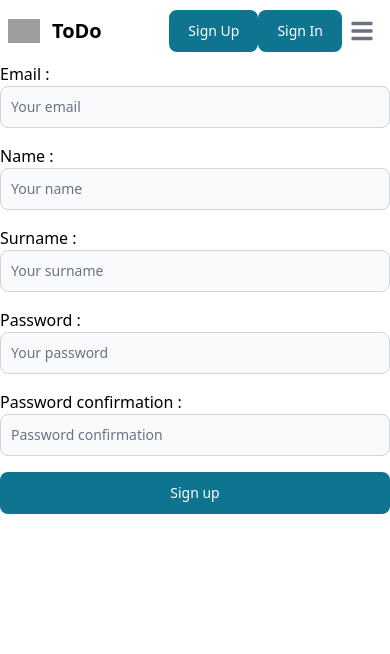
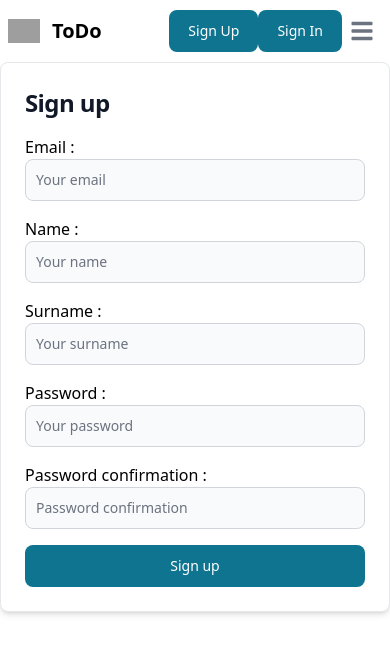
Before and after one commit to ddruart19/react, a Next.js app in the folder frontend/: page /react/signup in a window 390 px wide. Shown: the top 654 px of the page. Built offline with nearby package versions, Linux system fonts and the light colour scheme; grey boxes are pictures that could not be loaded.

Commit message:
Add responsive design for Sign Up form

```diff
--- a/frontend/src/Components/SignUpForm.tsx
+++ b/frontend/src/Components/SignUpForm.tsx
@@ -1,4 +1,4 @@
-import { Button, TextInput } from "flowbite-react";
+import { Button, Card, TextInput } from "flowbite-react";
 import { ErrorMessage, Field, FieldProps, Form, Formik } from "formik"
 import { CSSProperties } from "react";
 import { useMutation, useQueryClient } from "react-query";
@@ -7,6 +7,10 @@ import { createUser } from "../APICall";
 
 const divErrorStyles: CSSProperties = {
     color: 'red',
+}
+
+const styleCard: CSSProperties = {
+    margin: '0 auto'
 }
 
 interface FormValues{
@@ -73,6 +77,10 @@ const SignUpForm = () => {
 
     return (
         <>
+        <Card className="w-full md:w-4/5 lg:w-2/5" style={styleCard}>
+        <h5 className="text-2xl font-bold tracking-tight text-gray-900 dark:text-white">
+            Sign up
+        </h5>
             <Formik
             initialValues={initialValues}
             validationSchema={Validators}
@@ -150,6 +158,7 @@ const SignUpForm = () => {
                     <Button type="submit">Sign up</Button>
                 </Form>
             </Formik>
+        </Card>
         </>
     )
 }
```
